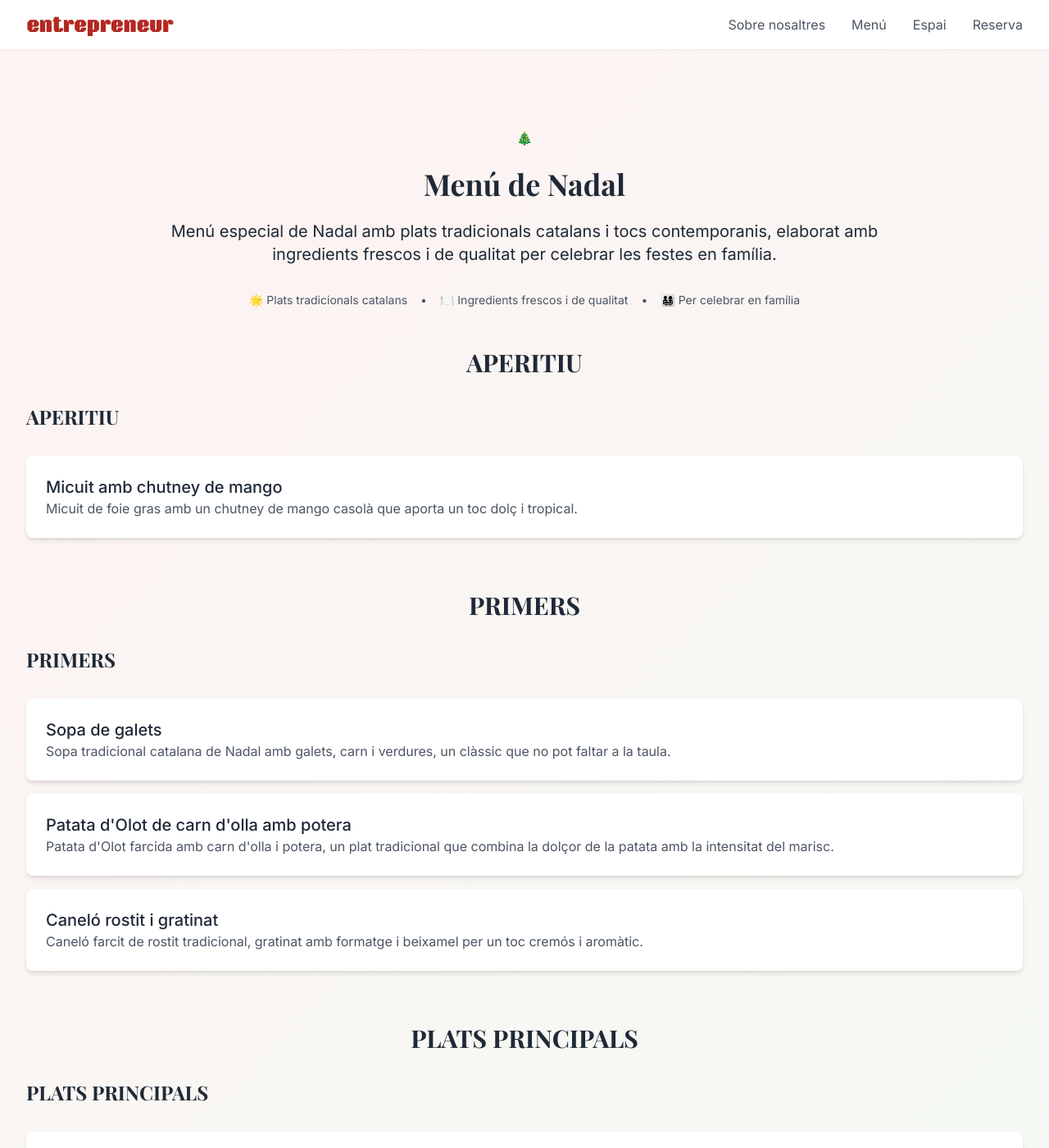
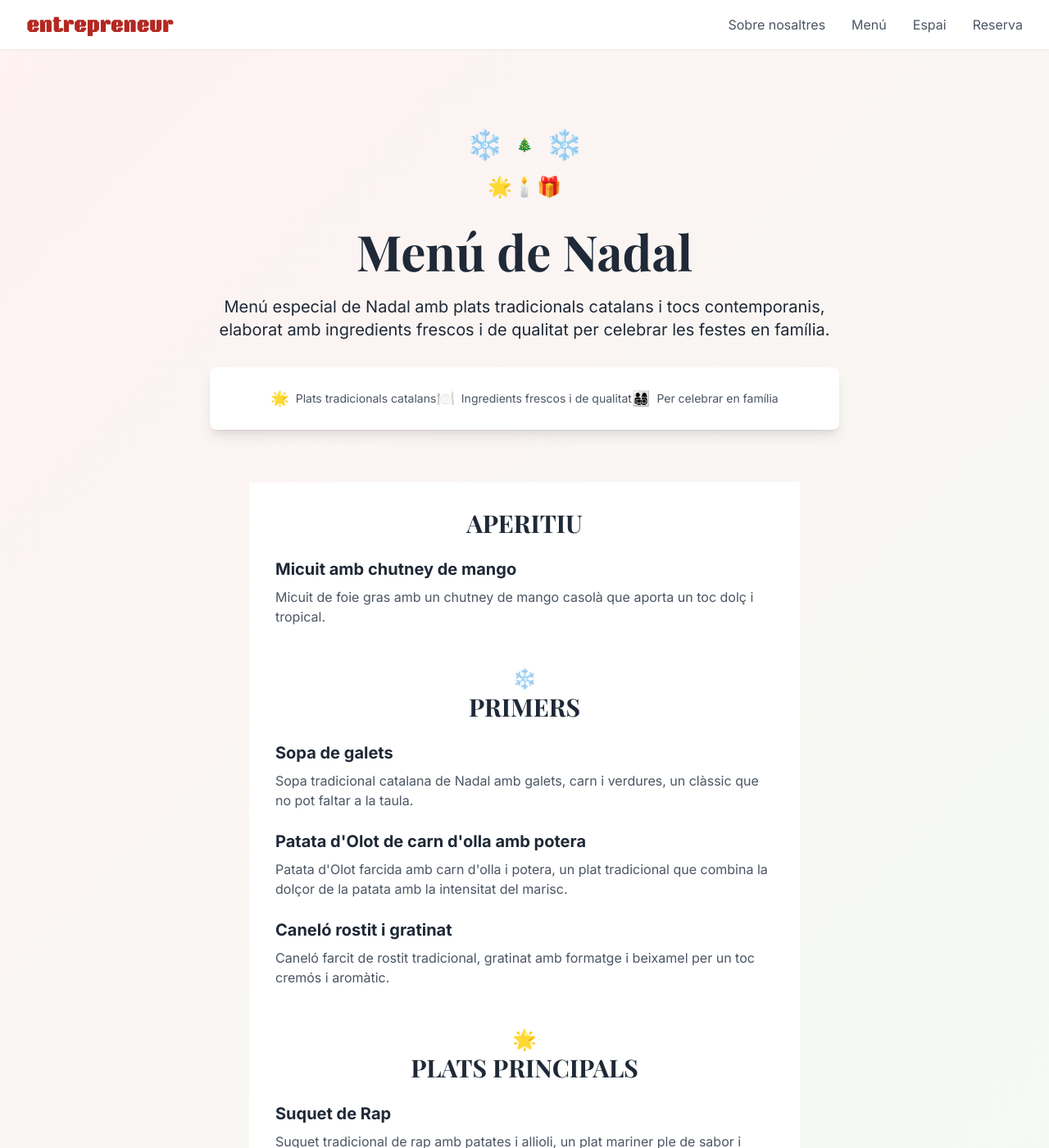
Before and after one commit to itnig-it/lentrepreneur, a Jekyll site: the page built from menu-nadal.html, in a window 1280 px wide and 1400 px high. Shown: the whole window at 82% size. Built offline with Jekyll 4.4.1, drawn with Linux system fonts in a browser that asks for light colours; some web fonts are replaced; some of the changed text lies outside the part shown.

Commit message:
Mejorar diseño del menú navideño
- Cambiado a formato de menú tradicional en una sola columna
- Añadido header navideño más prominente con emojis organizados
- Menú en tarjeta blanca con bordes rojos navideños
- Separadores decorativos entre secciones con emojis navideños
- Mejor jerarquía visual y legibilidad
- Diseño más elegante y navideño

```diff
--- a/menu-nadal.html
+++ b/menu-nadal.html
@@ -3,161 +3,185 @@ layout: default
 title: Menú de Nadal
 ---
 
-<section class="section bg-gradient-to-br from-red-50 to-green-50">
+<section class="section bg-gradient-to-br from-red-50 to-green-50 min-h-screen">
   <div class="container">
-    <div class="max-w-4xl mx-auto text-center mb-12">
-      <div class="mb-6">
+    <!-- Header navideño -->
+    <div class="max-w-3xl mx-auto text-center mb-16">
+      <div class="mb-8">
+        <div class="flex justify-center items-center space-x-4 mb-4">
+          <span class="text-4xl">❄️</span>
           <span class="text-6xl">🎄</span>
+          <span class="text-4xl">❄️</span>
         </div>
-      <h1 class="text-4xl md:text-5xl font-serif font-bold mb-6 text-red-800">
+        <div class="flex justify-center items-center space-x-2 mb-4">
+          <span class="text-2xl">🌟</span>
+          <span class="text-2xl">🕯️</span>
+          <span class="text-2xl">🎁</span>
+        </div>
+      </div>
+
+      <h1 class="text-5xl md:text-6xl font-serif font-bold mb-6 text-red-800">
         Menú de Nadal
       </h1>
-      <p class="text-xl text-gray-700 mb-8">
+
+      <div class="w-24 h-1 bg-gradient-to-r from-red-500 to-green-500 mx-auto mb-6"></div>
+
+      <p class="text-xl text-gray-700 mb-8 leading-relaxed">
         {{ site.data.menu_nadal.description.ca }}
       </p>
-      <div class="flex justify-center space-x-4 text-sm text-gray-600">
-        <span>🌟 Plats tradicionals catalans</span>
-        <span>•</span>
-        <span>🍽️ Ingredients frescos i de qualitat</span>
-        <span>•</span>
-        <span>👨‍👩‍👧‍👦 Per celebrar en família</span>
+
+      <div class="bg-white rounded-lg shadow-lg p-6 border-2 border-red-200">
+        <div class="flex flex-wrap justify-center gap-6 text-sm text-gray-600">
+          <span class="flex items-center gap-2">
+            <span class="text-lg">🌟</span>
+            <span>Plats tradicionals catalans</span>
+          </span>
+          <span class="flex items-center gap-2">
+            <span class="text-lg">🍽️</span>
+            <span>Ingredients frescos i de qualitat</span>
+          </span>
+          <span class="flex items-center gap-2">
+            <span class="text-lg">👨‍👩‍👧‍👦</span>
+            <span>Per celebrar en família</span>
+          </span>
         </div>
       </div>
+    </div>
+
+    <!-- Menú en formato tradicional -->
+    <div class="max-w-2xl mx-auto">
+      <div class="bg-white rounded-2xl shadow-2xl p-8 border-4 border-red-200">
 
         <!-- APERITIU -->
         {% assign aperitiu = site.data.menu_nadal.menu.items | where: "menu_area", "APERITIU" %}
         {% if aperitiu.size > 0 %}
-      <div class="mb-16">
-        <h2 class="text-3xl font-serif font-bold mb-8 text-center text-green-800">
+          <div class="mb-12">
+            <h2 class="text-3xl font-serif font-bold mb-6 text-center text-red-800 border-b-2 border-red-200 pb-3">
               {{ site.data.menu_nadal.menu.areas.APERITIU.ca }}
             </h2>
             {% for category in aperitiu %}
-          <div class="mb-12">
-            <h3 class="text-2xl font-serif font-bold mb-6 border-b-2 border-green-200 pb-2 text-green-700">{{ category.category.ca }}</h3>
-            <div class="space-y-4">
               {% for item in category.items %}
-                <div class="bg-white rounded-lg shadow-md p-6 border-l-4 border-green-400">
-                  <div class="flex justify-between items-start">
-                    <h3 class="text-xl font-medium text-gray-800">{{ item.name.ca }}</h3>
-                  </div>
+                <div class="mb-6">
+                  <h3 class="text-xl font-bold text-gray-800 mb-2">{{ item.name.ca }}</h3>
                   {% if item.description %}
-                    <p class="text-gray-600 mt-2">{{ item.description.ca }}</p>
+                    <p class="text-gray-600 italic">{{ item.description.ca }}</p>
                   {% endif %}
                 </div>
               {% endfor %}
-            </div>
-          </div>
             {% endfor %}
           </div>
         {% endif %}
 
+        <!-- Separador decorativo -->
+        <div class="flex justify-center items-center my-8">
+          <div class="flex-1 h-px bg-gradient-to-r from-transparent via-red-300 to-transparent"></div>
+          <span class="mx-4 text-2xl">❄️</span>
+          <div class="flex-1 h-px bg-gradient-to-r from-transparent via-red-300 to-transparent"></div>
+        </div>
+
         <!-- PRIMERS -->
         {% assign primers = site.data.menu_nadal.menu.items | where: "menu_area", "PRIMERS" %}
         {% if primers.size > 0 %}
-      <div class="mb-16">
-        <h2 class="text-3xl font-serif font-bold mb-8 text-center text-red-800">
+          <div class="mb-12">
+            <h2 class="text-3xl font-serif font-bold mb-6 text-center text-green-800 border-b-2 border-green-200 pb-3">
               {{ site.data.menu_nadal.menu.areas.PRIMERS.ca }}
             </h2>
             {% for category in primers %}
-          <div class="mb-12">
-            <h3 class="text-2xl font-serif font-bold mb-6 border-b-2 border-red-200 pb-2 text-red-700">{{ category.category.ca }}</h3>
-            <div class="space-y-4">
               {% for item in category.items %}
-                <div class="bg-white rounded-lg shadow-md p-6 border-l-4 border-red-400">
-                  <div class="flex justify-between items-start">
-                    <h3 class="text-xl font-medium text-gray-800">{{ item.name.ca }}</h3>
-                  </div>
+                <div class="mb-6">
+                  <h3 class="text-xl font-bold text-gray-800 mb-2">{{ item.name.ca }}</h3>
                   {% if item.description %}
-                    <p class="text-gray-600 mt-2">{{ item.description.ca }}</p>
+                    <p class="text-gray-600 italic">{{ item.description.ca }}</p>
                   {% endif %}
                 </div>
               {% endfor %}
-            </div>
-          </div>
             {% endfor %}
           </div>
         {% endif %}
 
+        <!-- Separador decorativo -->
+        <div class="flex justify-center items-center my-8">
+          <div class="flex-1 h-px bg-gradient-to-r from-transparent via-green-300 to-transparent"></div>
+          <span class="mx-4 text-2xl">🌟</span>
+          <div class="flex-1 h-px bg-gradient-to-r from-transparent via-green-300 to-transparent"></div>
+        </div>
+
         <!-- PLATS PRINCIPALS -->
         {% assign principals = site.data.menu_nadal.menu.items | where: "menu_area", "PRINCIPALS" %}
         {% if principals.size > 0 %}
-      <div class="mb-16">
-        <h2 class="text-3xl font-serif font-bold mb-8 text-center text-green-800">
+          <div class="mb-12">
+            <h2 class="text-3xl font-serif font-bold mb-6 text-center text-red-800 border-b-2 border-red-200 pb-3">
               {{ site.data.menu_nadal.menu.areas.PRINCIPALS.ca }}
             </h2>
             {% for category in principals %}
-          <div class="mb-12">
-            <h3 class="text-2xl font-serif font-bold mb-6 border-b-2 border-green-200 pb-2 text-green-700">{{ category.category.ca }}</h3>
-            <div class="space-y-4">
               {% for item in category.items %}
-                <div class="bg-white rounded-lg shadow-md p-6 border-l-4 border-green-400">
-                  <div class="flex justify-between items-start">
-                    <h3 class="text-xl font-medium text-gray-800">{{ item.name.ca }}</h3>
-                  </div>
+                <div class="mb-6">
+                  <h3 class="text-xl font-bold text-gray-800 mb-2">{{ item.name.ca }}</h3>
                   {% if item.description %}
-                    <p class="text-gray-600 mt-2">{{ item.description.ca }}</p>
+                    <p class="text-gray-600 italic">{{ item.description.ca }}</p>
                   {% endif %}
                 </div>
               {% endfor %}
-            </div>
-          </div>
             {% endfor %}
           </div>
         {% endif %}
 
+        <!-- Separador decorativo -->
+        <div class="flex justify-center items-center my-8">
+          <div class="flex-1 h-px bg-gradient-to-r from-transparent via-red-300 to-transparent"></div>
+          <span class="mx-4 text-2xl">🎁</span>
+          <div class="flex-1 h-px bg-gradient-to-r from-transparent via-red-300 to-transparent"></div>
+        </div>
+
         <!-- POSTRES -->
         {% assign postres = site.data.menu_nadal.menu.items | where: "menu_area", "POSTRES" %}
         {% if postres.size > 0 %}
-      <div class="mb-16">
-        <h2 class="text-3xl font-serif font-bold mb-8 text-center text-red-800">
+          <div class="mb-12">
+            <h2 class="text-3xl font-serif font-bold mb-6 text-center text-green-800 border-b-2 border-green-200 pb-3">
               {{ site.data.menu_nadal.menu.areas.POSTRES.ca }}
             </h2>
             {% for category in postres %}
-          <div class="mb-12">
-            <h3 class="text-2xl font-serif font-bold mb-6 border-b-2 border-red-200 pb-2 text-red-700">{{ category.category.ca }}</h3>
-            <div class="space-y-4">
               {% for item in category.items %}
-                <div class="bg-white rounded-lg shadow-md p-6 border-l-4 border-red-400">
-                  <div class="flex justify-between items-start">
-                    <h3 class="text-xl font-medium text-gray-800">{{ item.name.ca }}</h3>
-                  </div>
+                <div class="mb-6">
+                  <h3 class="text-xl font-bold text-gray-800 mb-2">{{ item.name.ca }}</h3>
                   {% if item.description %}
-                    <p class="text-gray-600 mt-2">{{ item.description.ca }}</p>
+                    <p class="text-gray-600 italic">{{ item.description.ca }}</p>
                   {% endif %}
                 </div>
               {% endfor %}
-            </div>
-          </div>
             {% endfor %}
           </div>
         {% endif %}
 
+        <!-- Separador decorativo -->
+        <div class="flex justify-center items-center my-8">
+          <div class="flex-1 h-px bg-gradient-to-r from-transparent via-green-300 to-transparent"></div>
+          <span class="mx-4 text-2xl">🕯️</span>
+          <div class="flex-1 h-px bg-gradient-to-r from-transparent via-green-300 to-transparent"></div>
+        </div>
+
         <!-- VINS RECOMANATS -->
         {% assign secrets = site.data.menu_nadal.menu.items | where: "menu_area", "SECRETS" %}
         {% if secrets.size > 0 %}
-      <div class="mb-16">
-        <h2 class="text-3xl font-serif font-bold mb-8 text-center text-green-800">
+          <div class="mb-8">
+            <h2 class="text-3xl font-serif font-bold mb-6 text-center text-red-800 border-b-2 border-red-200 pb-3">
               Vins Recomanats
             </h2>
             {% for category in secrets %}
-          <div class="mb-12">
-            <h3 class="text-2xl font-serif font-bold mb-6 border-b-2 border-green-200 pb-2 text-green-700">{{ category.category.ca }}</h3>
-            <div class="space-y-4">
               {% for item in category.items %}
-                <div class="bg-white rounded-lg shadow-md p-6 border-l-4 border-green-400">
-                  <div class="flex justify-between items-start">
-                    <h3 class="text-xl font-medium text-gray-800">{{ item.name.ca }}</h3>
-                  </div>
+                <div class="mb-6">
+                  <h3 class="text-xl font-bold text-gray-800 mb-2">{{ item.name.ca }}</h3>
                   {% if item.description %}
-                    <p class="text-gray-600 mt-2">{{ item.description.ca }}</p>
+                    <p class="text-gray-600 italic">{{ item.description.ca }}</p>
                   {% endif %}
                 </div>
               {% endfor %}
-            </div>
-          </div>
             {% endfor %}
           </div>
         {% endif %}
+
+      </div>
+    </div>
 
     <!-- Call to Action -->
     <div class="text-center mt-16 p-8 bg-gradient-to-r from-red-100 to-green-100 rounded-lg">
```
Lines whose indentation alone changed are shown as unchanged.
